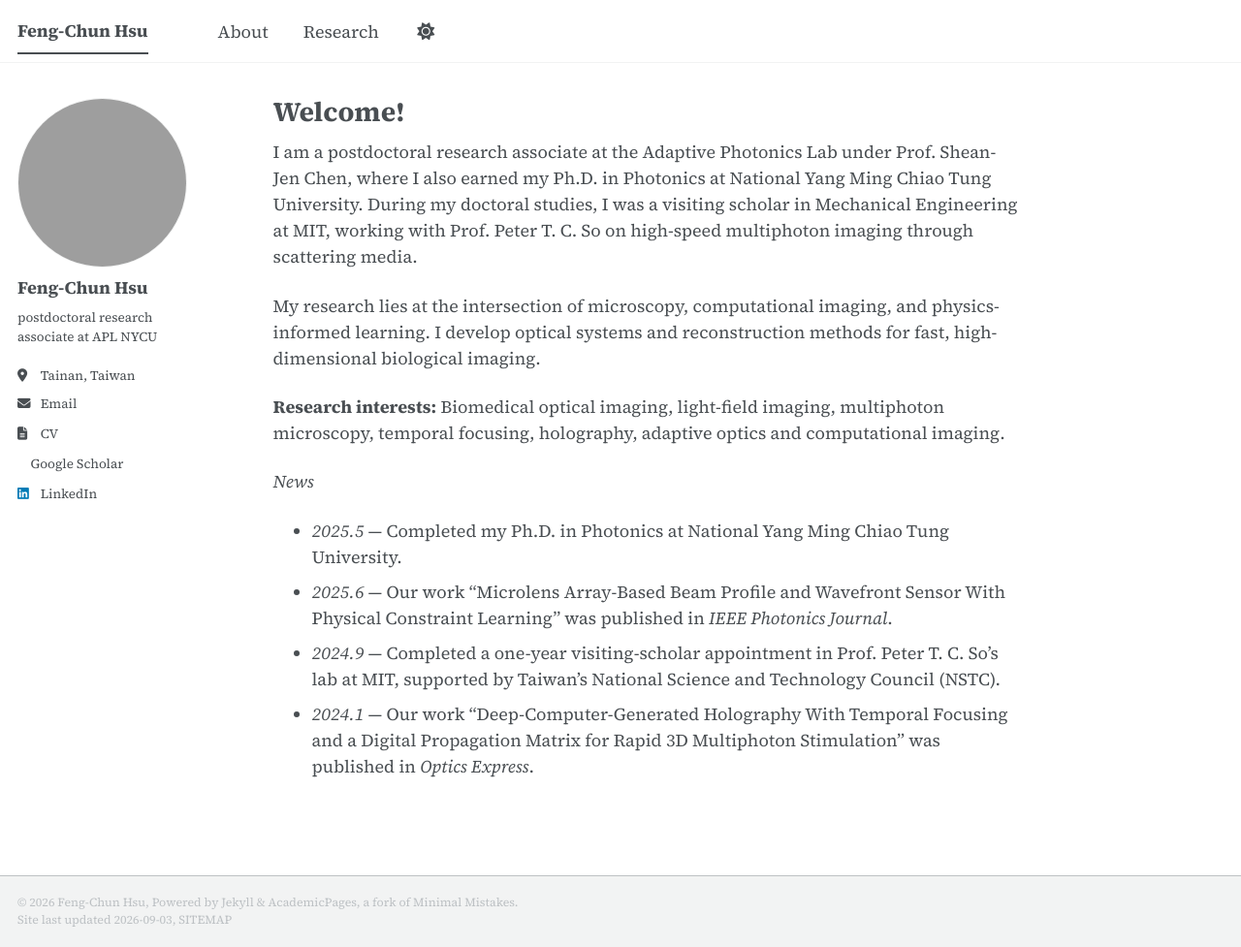
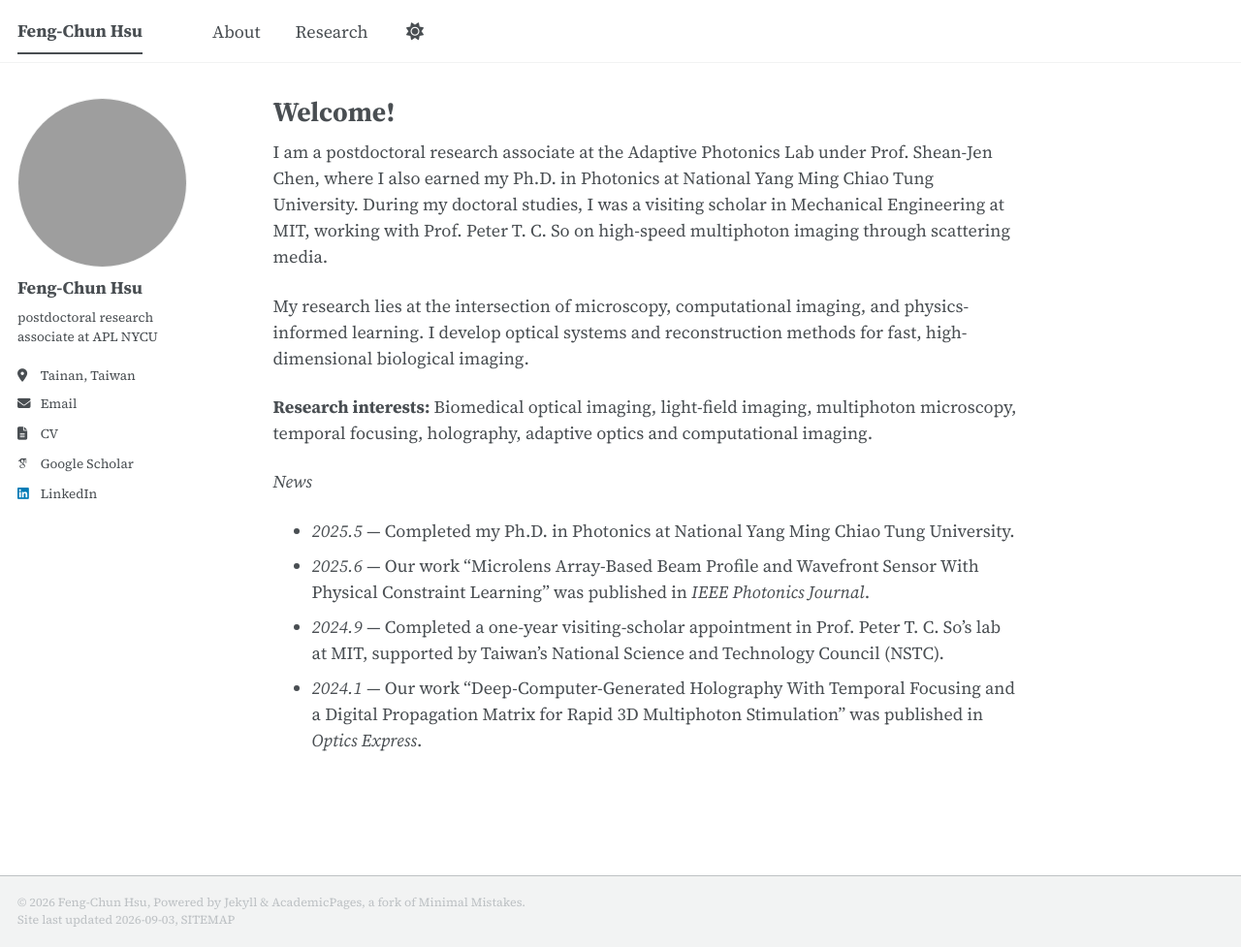
Before and after one commit to fch013/fch013.github.io, a Jekyll site: the page built from _pages/about.md, in a window 1280 px wide and 977 px high. Shown: the whole window at 97% size. Built offline with Jekyll 4.4.1, drawn with Linux system fonts in a browser that asks for light colours; some web fonts are replaced; a script that is not in the unit is left out; a style sheet for code colours, icons or effects is not loaded.

Commit message:
Self-host site and academic icon fonts

```diff
--- a/_includes/head/custom.html
+++ b/_includes/head/custom.html
@@ -1,15 +1,13 @@
 {% include base_path %}
 
-<!-- Site typography -->
-<link rel="preconnect" href="https://fonts.googleapis.com">
-<link rel="preconnect" href="https://fonts.gstatic.com" crossorigin>
-<link href="https://fonts.googleapis.com/css2?family=Source+Serif+4:ital,opsz,wght@0,8..60,400..700;1,8..60,400..700&display=swap" rel="stylesheet">
+<!-- Self-hosted typography: preload the regular Latin font used on every page. -->
+<link rel="preload" href="{{ '/assets/fonts/source-serif-4/source-serif-4-normal-latin.woff2' | relative_url }}" as="font" type="font/woff2" crossorigin>
 
 <!-- start custom head snippets -->
 
 <!-- Support for Academicons -->
-<link rel="preload" href="https://cdn.jsdelivr.net/gh/jpswalsh/academicons@1/css/academicons.min.css" as="style" onload="this.onload=null;this.rel='stylesheet'">
-<noscript><link rel="stylesheet" href="https://cdn.jsdelivr.net/gh/jpswalsh/academicons@1/css/academicons.min.css"></noscript>
+<link rel="preload" href="{{ '/assets/css/academicons.min.css' | relative_url }}" as="style" onload="this.onload=null;this.rel='stylesheet'">
+<noscript><link rel="stylesheet" href="{{ '/assets/css/academicons.min.css' | relative_url }}"></noscript>
 
 <!-- Support for Font Awesome -->
  <link rel="preload" href="{{ base_path }}/assets/css/fontawesome.css" as="style" onload="this.onload=null;this.rel='stylesheet'">
--- /dev/null
+++ b/_sass/_fonts.scss
@@ -0,0 +1,113 @@
+/* Source Serif 4, self-hosted Google Fonts WOFF2 subsets (v14).
+ * Keep the original coverage, weight range, optical sizing, and italic forms.
+ * License: assets/fonts/source-serif-4/OFL.txt.
+ */
+
+/* cyrillic-ext */
+@font-face {
+  font-family: 'Source Serif 4';
+  font-style: italic;
+  font-weight: 400 700;
+  font-display: swap;
+  src: url(../fonts/source-serif-4/source-serif-4-italic-cyrillic-ext.woff2) format('woff2');
+  unicode-range: U+0460-052F, U+1C80-1C8A, U+20B4, U+2DE0-2DFF, U+A640-A69F, U+FE2E-FE2F;
+}
+/* cyrillic */
+@font-face {
+  font-family: 'Source Serif 4';
+  font-style: italic;
+  font-weight: 400 700;
+  font-display: swap;
+  src: url(../fonts/source-serif-4/source-serif-4-italic-cyrillic.woff2) format('woff2');
+  unicode-range: U+0301, U+0400-045F, U+0490-0491, U+04B0-04B1, U+2116;
+}
+/* greek */
+@font-face {
+  font-family: 'Source Serif 4';
+  font-style: italic;
+  font-weight: 400 700;
+  font-display: swap;
+  src: url(../fonts/source-serif-4/source-serif-4-italic-greek.woff2) format('woff2');
+  unicode-range: U+0370-0377, U+037A-037F, U+0384-038A, U+038C, U+038E-03A1, U+03A3-03FF;
+}
+/* vietnamese */
+@font-face {
+  font-family: 'Source Serif 4';
+  font-style: italic;
+  font-weight: 400 700;
+  font-display: swap;
+  src: url(../fonts/source-serif-4/source-serif-4-italic-vietnamese.woff2) format('woff2');
+  unicode-range: U+0102-0103, U+0110-0111, U+0128-0129, U+0168-0169, U+01A0-01A1, U+01AF-01B0, U+0300-0301, U+0303-0304, U+0308-0309, U+0323, U+0329, U+1EA0-1EF9, U+20AB;
+}
+/* latin-ext */
+@font-face {
+  font-family: 'Source Serif 4';
+  font-style: italic;
+  font-weight: 400 700;
+  font-display: swap;
+  src: url(../fonts/source-serif-4/source-serif-4-italic-latin-ext.woff2) format('woff2');
+  unicode-range: U+0100-02BA, U+02BD-02C5, U+02C7-02CC, U+02CE-02D7, U+02DD-02FF, U+0304, U+0308, U+0329, U+1D00-1DBF, U+1E00-1E9F, U+1EF2-1EFF, U+2020, U+20A0-20AB, U+20AD-20C0, U+2113, U+2C60-2C7F, U+A720-A7FF;
+}
+/* latin */
+@font-face {
+  font-family: 'Source Serif 4';
+  font-style: italic;
+  font-weight: 400 700;
+  font-display: swap;
+  src: url(../fonts/source-serif-4/source-serif-4-italic-latin.woff2) format('woff2');
+  unicode-range: U+0000-00FF, U+0131, U+0152-0153, U+02BB-02BC, U+02C6, U+02DA, U+02DC, U+0304, U+0308, U+0329, U+2000-206F, U+20AC, U+2122, U+2191, U+2193, U+2212, U+2215, U+FEFF, U+FFFD;
+}
+/* cyrillic-ext */
+@font-face {
+  font-family: 'Source Serif 4';
+  font-style: normal;
+  font-weight: 400 700;
+  font-display: swap;
+  src: url(../fonts/source-serif-4/source-serif-4-normal-cyrillic-ext.woff2) format('woff2');
+  unicode-range: U+0460-052F, U+1C80-1C8A, U+20B4, U+2DE0-2DFF, U+A640-A69F, U+FE2E-FE2F;
+}
+/* cyrillic */
+@font-face {
+  font-family: 'Source Serif 4';
+  font-style: normal;
+  font-weight: 400 700;
+  font-display: swap;
+  src: url(../fonts/source-serif-4/source-serif-4-normal-cyrillic.woff2) format('woff2');
+  unicode-range: U+0301, U+0400-045F, U+0490-0491, U+04B0-04B1, U+2116;
+}
+/* greek */
+@font-face {
+  font-family: 'Source Serif 4';
+  font-style: normal;
+  font-weight: 400 700;
+  font-display: swap;
+  src: url(../fonts/source-serif-4/source-serif-4-normal-greek.woff2) format('woff2');
+  unicode-range: U+0370-0377, U+037A-037F, U+0384-038A, U+038C, U+038E-03A1, U+03A3-03FF;
+}
+/* vietnamese */
+@font-face {
+  font-family: 'Source Serif 4';
+  font-style: normal;
+  font-weight: 400 700;
+  font-display: swap;
+  src: url(../fonts/source-serif-4/source-serif-4-normal-vietnamese.woff2) format('woff2');
+  unicode-range: U+0102-0103, U+0110-0111, U+0128-0129, U+0168-0169, U+01A0-01A1, U+01AF-01B0, U+0300-0301, U+0303-0304, U+0308-0309, U+0323, U+0329, U+1EA0-1EF9, U+20AB;
+}
+/* latin-ext */
+@font-face {
+  font-family: 'Source Serif 4';
+  font-style: normal;
+  font-weight: 400 700;
+  font-display: swap;
+  src: url(../fonts/source-serif-4/source-serif-4-normal-latin-ext.woff2) format('woff2');
+  unicode-range: U+0100-02BA, U+02BD-02C5, U+02C7-02CC, U+02CE-02D7, U+02DD-02FF, U+0304, U+0308, U+0329, U+1D00-1DBF, U+1E00-1E9F, U+1EF2-1EFF, U+2020, U+20A0-20AB, U+20AD-20C0, U+2113, U+2C60-2C7F, U+A720-A7FF;
+}
+/* latin */
+@font-face {
+  font-family: 'Source Serif 4';
+  font-style: normal;
+  font-weight: 400 700;
+  font-display: swap;
+  src: url(../fonts/source-serif-4/source-serif-4-normal-latin.woff2) format('woff2');
+  unicode-range: U+0000-00FF, U+0131, U+0152-0153, U+02BB-02BC, U+02C6, U+02DA, U+02DC, U+0304, U+0308, U+0329, U+2000-206F, U+20AC, U+2122, U+2191, U+2193, U+2212, U+2215, U+FEFF, U+FFFD;
+}
--- a/assets/css/main.scss
+++ b/assets/css/main.scss
@@ -9,6 +9,7 @@
  */
 
 @import
+    "fonts",
     "vendor/breakpoint/breakpoint",
 
     "themes",
```
Also changed, not shown: assets/fonts/source-serif-4/OFL.txt (added, +93 -0 lines), assets/fonts/source-serif-4/source-serif-4-italic-cyrillic-ext.woff2 (added), assets/fonts/source-serif-4/source-serif-4-italic-cyrillic.woff2 (added), assets/fonts/source-serif-4/source-serif-4-italic-greek.woff2 (added), assets/fonts/source-serif-4/source-serif-4-italic-latin-ext.woff2 (added), assets/fonts/source-serif-4/source-serif-4-italic-latin.woff2 (added), assets/fonts/source-serif-4/source-serif-4-italic-vietnamese.woff2 (added), assets/fonts/source-serif-4/source-serif-4-normal-cyrillic-ext.woff2 (added), assets/fonts/source-serif-4/source-serif-4-normal-cyrillic.woff2 (added), assets/fonts/source-serif-4/source-serif-4-normal-greek.woff2 (added), assets/fonts/source-serif-4/source-serif-4-normal-latin-ext.woff2 (added), assets/fonts/source-serif-4/source-serif-4-normal-latin.woff2 (added), assets/fonts/source-serif-4/source-serif-4-normal-vietnamese.woff2 (added).
